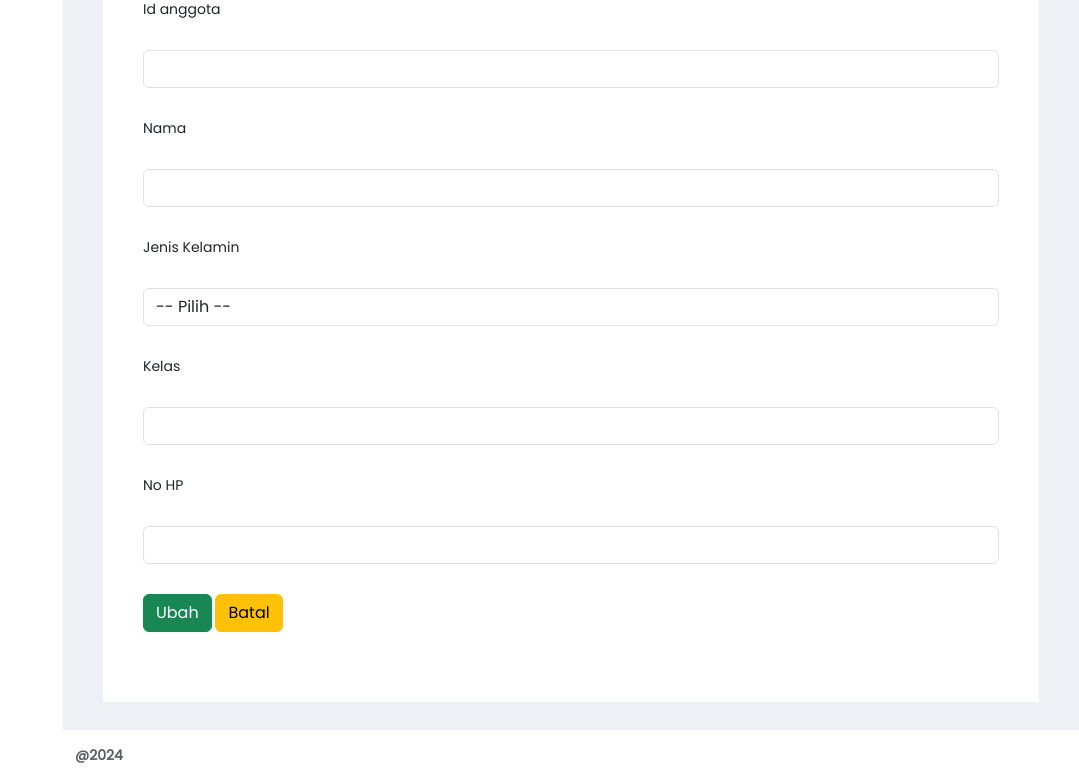
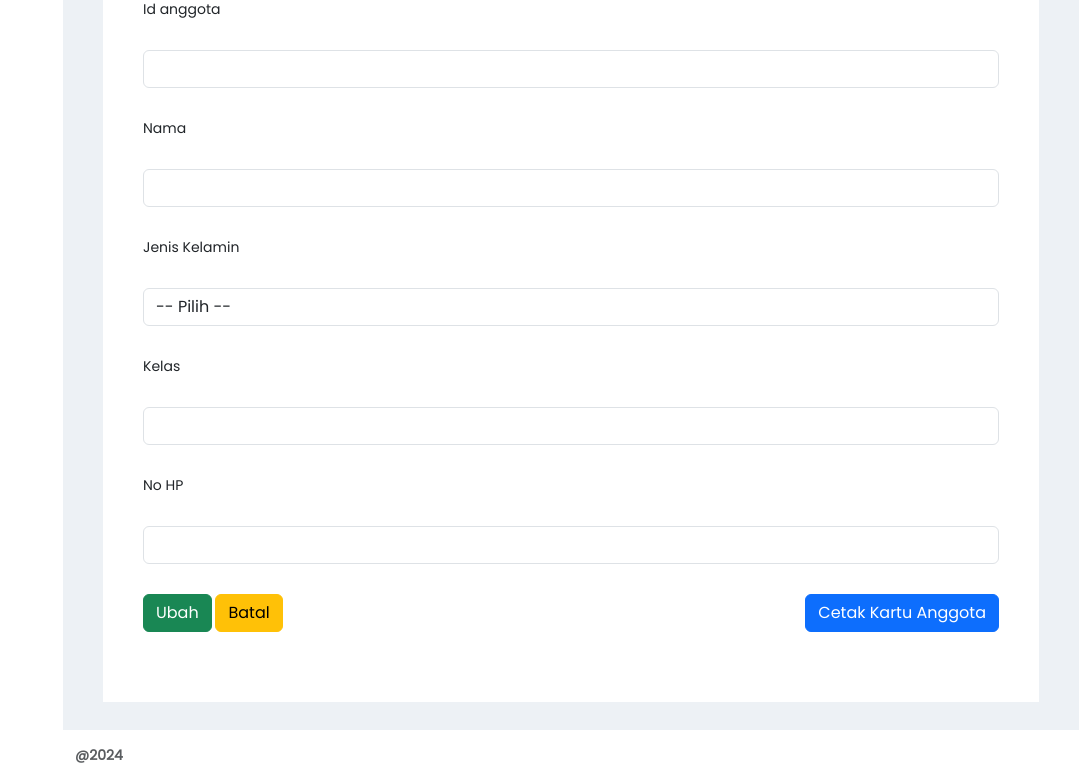
Before and after one commit to rifkyhilman/E-Library, a PHP site: page /index.php?page=profile in a window 1280 px wide. Shown: the part 405-1186 px from the top of the page, without its empty margins (201-1280 px from the left). Run offline with PHP 8.4, Linux system fonts and the light colour scheme; the visitor is signed in with stand-in values (Sample User, id 1); data that the repository does not hold is empty; some libraries are stand-ins or nearby versions.

Commit message:
:white_check_mark: Add cetak kartu on profile page
add cetak kartu on profile page

```diff
--- a/css/style.css
+++ b/css/style.css
@@ -120,6 +120,8 @@ h4 {
 }
 
 .btn-box {
+    display: flex;
+    justify-content: space-between;
     margin: 30px 0 30px 0;
 }
 
--- a/pages/admin/anggota/data_anggota.php
+++ b/pages/admin/anggota/data_anggota.php
@@ -67,9 +67,9 @@
 									<i class="fa-solid fa-trash"></i>
 				 				 </a>
 
-								<a href="?page=print_anggota&kode=<?php echo $data['id_anggota'] ?>" title="print"
-								 target="_blank"><button class="btn btn-primary">
-								<i class="fa-solid fa-print"></i>
+								<a href="?page=print_anggota&kode=<?php echo $data['id_anggota'] ?>" title="print" 	 class="btn btn-primary">
+									<i class="fa-solid fa-print"></i>
+								</a>
 
 							</td>
 						</tr>
--- a/pages/admin/sirkulasi/lapor_sirkul.php
+++ b/pages/admin/sirkulasi/lapor_sirkul.php
@@ -10,7 +10,7 @@
     </div>
 	<div class="box-page">
 		<div class="box-header with-border">
-		<a href="?page=print_lprsirkul" title="Print" class="btn btn-success" stlye="color : green;">
+		    <a href="?page=print_lprsirkul" title="Print" class="btn btn-success" stlye="color : green;">
 			<i class="fa-solid fa-print"></i> Print</a>
 		</div>
 		<div class="box-body">
--- a/pages/user/profile.php
+++ b/pages/user/profile.php
@@ -73,8 +73,15 @@
                 </div>
             </div>
             <div class="box-footer btn-box">
-                <input type="submit" name="Ubah" value="Ubah" class="btn btn-success">
-                <a href="/E-Library" class="btn btn-warning">Batal</a>
+                <div>
+                    <input type="submit" name="Ubah" value="Ubah" class="btn btn-success">
+                    <a href="/E-Library" class="btn btn-warning">Batal</a>
+                </div>
+                <div>
+                    <a href="?page=print_anggota&kode=<?php echo $data_cek['id_anggota'] ?>" title="print" 	 class="btn btn-primary">
+                       Cetak Kartu Anggota
+                    </a>
+                </div>
             </div>
         </form>
     </div>
```
